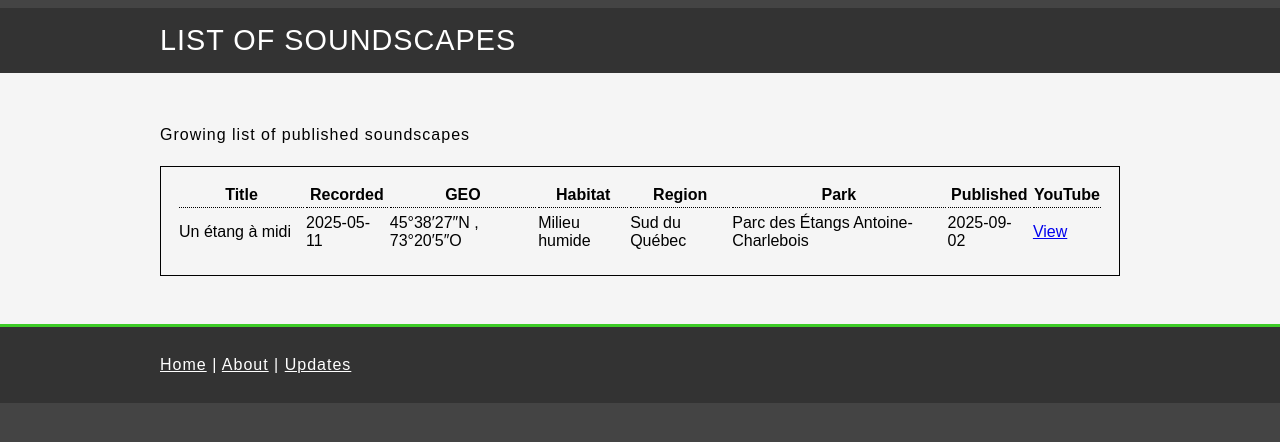
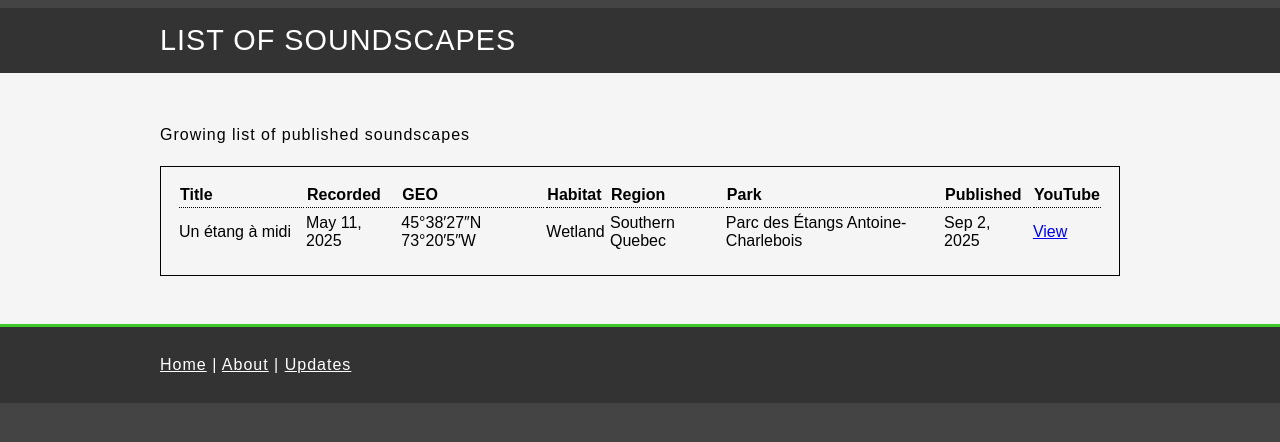
Before and after one commit to KHMuller/khmuller.github.io, a Jekyll site: the page built from soundscapes/index.md, in a window 1280 px wide. Shown: the top 442 px of the page. Built offline with Jekyll 4.4.1, drawn with Linux system fonts in a browser that asks for light colours.

Commit message:
Update index.md

```diff
--- a/soundscapes/index.md
+++ b/soundscapes/index.md
@@ -9,5 +9,5 @@ canonical: https://khmuller.github.io/soundscapes/
 Growing list of published soundscapes
 
 |Title|Recorded|GEO|Habitat|Region|Park|Published|YouTube|
-|---|---|---|---|---|---|---|---|
-|Un étang à midi|2025-05-11|45°38′27″N , 73°20′5″O|Milieu humide|Sud du Québec|Parc des Étangs Antoine-Charlebois|2025-09-02|[View](https://youtu.be/xOrBvMgo5ac)|
+|:---|:---|:---|:---|:---|:---|:---|:---|
+|Un étang à midi|May 11, 2025|45°38′27″N 73°20′5″W|Wetland|Southern Quebec|Parc des Étangs Antoine-Charlebois|Sep 2, 2025|[View](https://youtu.be/xOrBvMgo5ac)|
```
